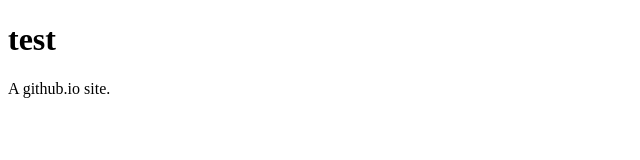
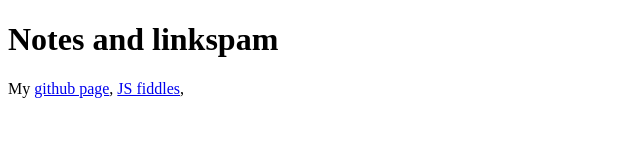
Before and after one commit to i-e-b/i-e-b.github.io, a plain HTML site: page index.html in a window 1280 px wide. Shown: the whole page, without its empty margins (0-640 px from the left). Drawn offline with Linux system fonts and the light colour scheme.

Commit message:
Update index.html

```diff
--- a/index.html
+++ b/index.html
@@ -1,10 +1,13 @@
 <!DOCTYPE html>
 <html lang="en">
 <head>
-    <title>Test</title>
+    <title>i-e-b</title>
 </head>
 <body>
-  <h1>test</h1>
-  <p>A github.io site.</p>
+  <h1>Notes and linkspam</h1>
+  <p>My
+    <a href="https://github.com/i-e-b">github page</a>,
+    <a href="http://jsfiddle.net/user/i_e_b/fiddles/">JS fiddles</a>,
+  </p>
 </body>
 </html>
```
